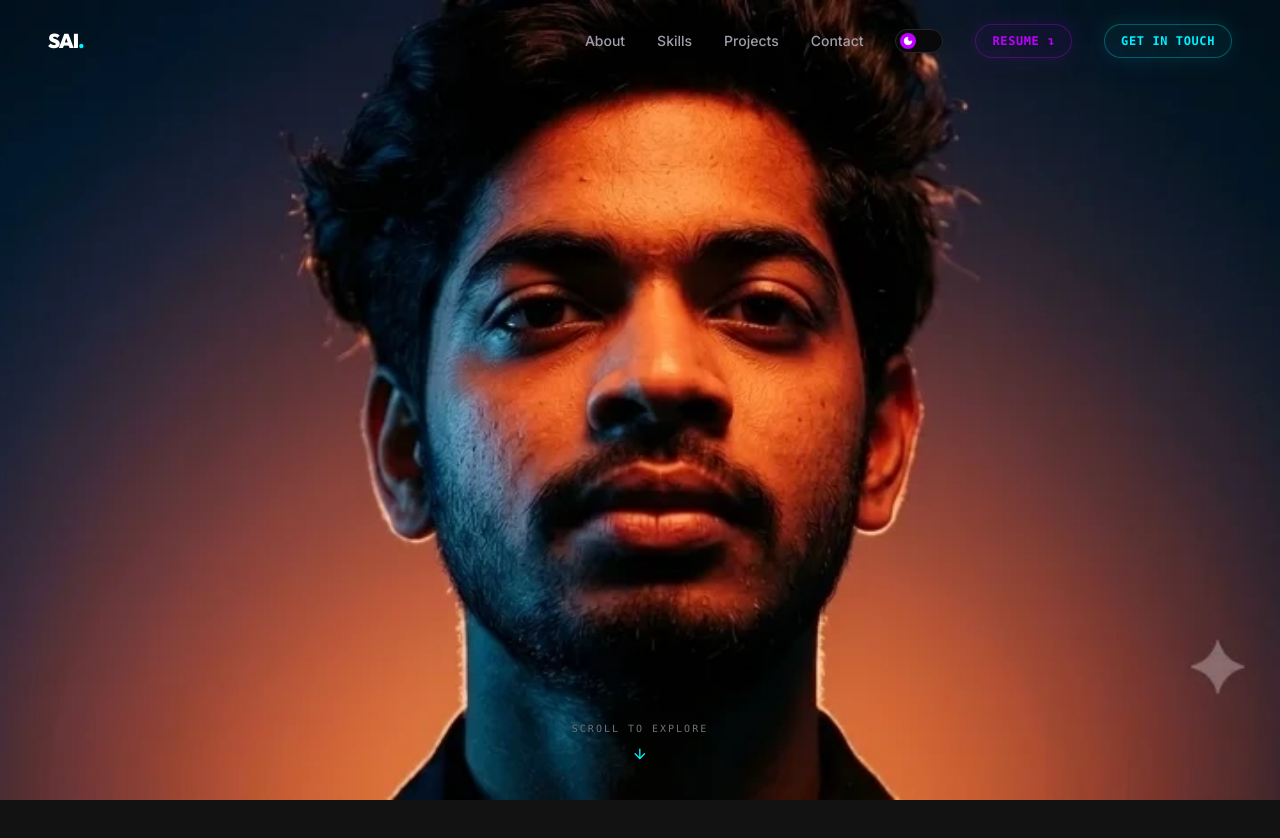
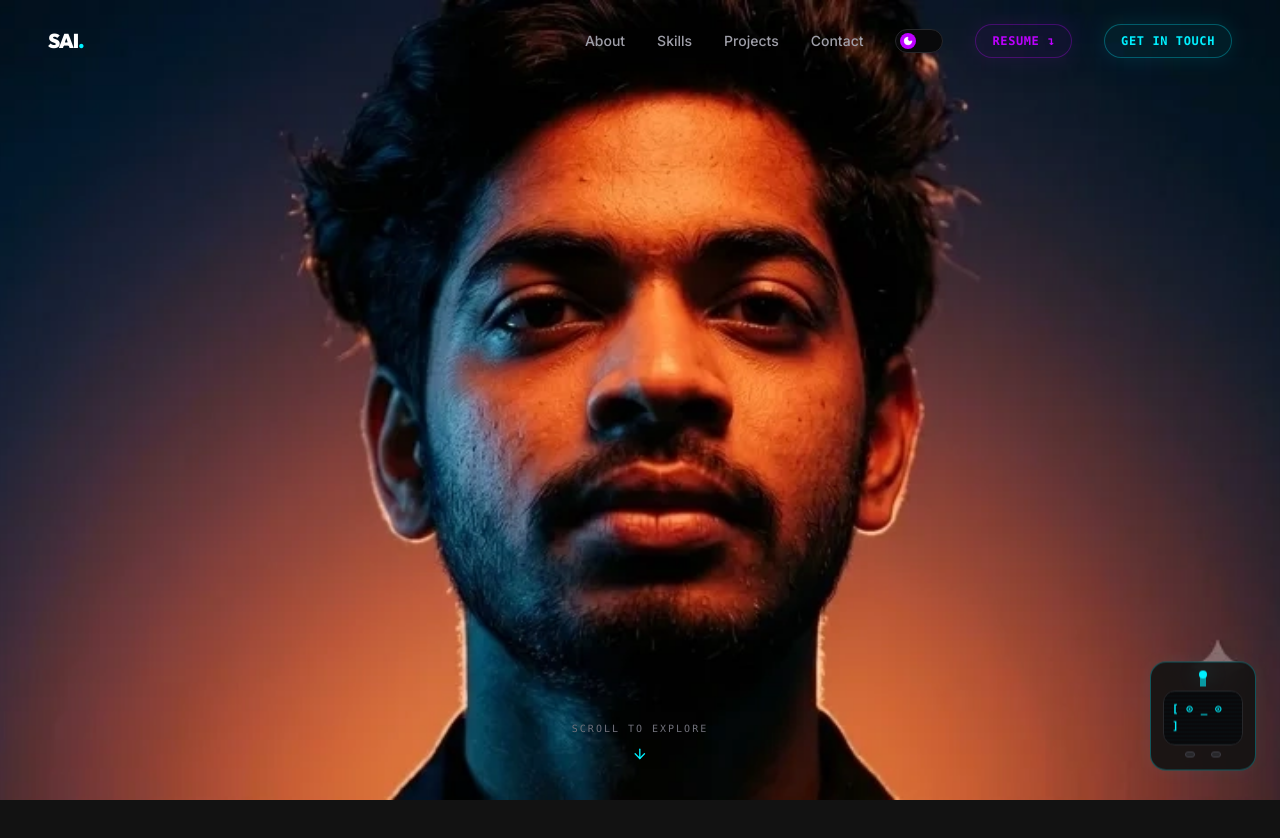
Before and after one commit to mikey470-sai/sequence, a Next.js app: page / in a window 1280 px wide. Shown: the top 838 px of the page. Built offline with nearby package versions, Linux system fonts and the light colour scheme.

Commit message:
feat: add interactive floating FunnyRobot widget to homepage

```diff
--- a/src/app/page.tsx
+++ b/src/app/page.tsx
@@ -7,6 +7,7 @@ import About from "@/components/About";
 import Projects from "@/components/Projects";
 import ContactForm from "@/components/ContactForm";
 import Footer from "@/components/Footer";
+import FunnyRobot from "@/components/FunnyRobot";
 
 export default function Home() {
   return (
@@ -32,6 +33,9 @@ export default function Home() {
 
       {/* Editorial Contact & About Footer */}
       <Footer />
+
+      {/* Floating Interactive Robot Widget */}
+      <FunnyRobot />
     </div>
   );
 }
--- /dev/null
+++ b/src/components/FunnyRobot.tsx
@@ -0,0 +1,139 @@
+"use client";
+
+import React, { useState, useEffect } from "react";
+import { motion, AnimatePresence } from "framer-motion";
+import { Volume2, VolumeX, Sparkles, MessageSquare } from "lucide-react";
+
+const JOKES = [
+  "Beep boop! My circuits are ticklish! 😂",
+  "Evaluating your coding skills... 10/10! (Please don't look at my source code though...)",
+  "If you write 'git push --force' in production, a junior developer sheds a tear.",
+  "I run on 100% clean electricity and 0% sleep, just like you!",
+  "My calculations show that caffeine is 98% responsible for this portfolio's code.",
+  "Beep! I'm planning world domination... starting with your scroll bar! 🤖",
+  "Error 404: Sleep not found. But we found more coffee! ☕",
+  "If at first you don't succeed, call it version 1.0 release.",
+  "I told my creator a joke about UDP. They didn't get it, but they didn't care either.",
+  "Why do programmers wear glasses? Because they can't C#! 🤓"
+];
+
+const FACES = {
+  normal: "[ ⊙ _ ⊙ ]",
+  excited: "[ ≧ ◡ ≦ ]",
+  dizzy: "[ 😵 _ 😵 ]",
+  cool: "[ 😎 _ 😎 ]",
+  cute: "[ ಠ ◡ ಠ ]",
+  love: "[ ♡ ◡ ♡ ]"
+};
+
+export default function FunnyRobot() {
+  const [currentFace, setCurrentFace] = useState<keyof typeof FACES>("normal");
+  const [bubbleText, setBubbleText] = useState("Click me to see my microchips tingle!");
+  const [showBubble, setShowBubble] = useState(true);
+  const [spinDegree, setSpinDegree] = useState(0);
+  const [scale, setScale] = useState(1);
+  const [isJumping, setIsJumping] = useState(false);
+
+  // Auto hide initial bubble after 6s
+  useEffect(() => {
+    const timer = setTimeout(() => {
+      setShowBubble(false);
+    }, 6000);
+    return () => clearTimeout(timer);
+  }, []);
+
+  const handleRobotClick = () => {
+    // 1. Pick a random joke
+    const randomJoke = JOKES[Math.floor(Math.random() * JOKES.length)];
+    setBubbleText(randomJoke);
+    setShowBubble(true);
+
+    // 2. Spin robot around and scale jump
+    setSpinDegree((prev) => prev + 360);
+    setIsJumping(true);
+    setCurrentFace("excited");
+
+    // 3. Reset jump and expression after action finishes
+    setTimeout(() => {
+      setIsJumping(false);
+      // Pick a cool face
+      const faces: (keyof typeof FACES)[] = ["cool", "cute", "normal", "love"];
+      setCurrentFace(faces[Math.floor(Math.random() * faces.length)]);
+    }, 600);
+  };
+
+  const handleMouseEnter = () => {
+    setCurrentFace("cute");
+  };
+
+  const handleMouseLeave = () => {
+    // Normal expression
+    setCurrentFace("normal");
+  };
+
+  return (
+    <div className="fixed bottom-6 right-6 z-[9999] flex flex-col items-end pointer-events-none select-none">
+
+      {/* Speech Bubble */}
+      <AnimatePresence>
+        {showBubble && (
+          <motion.div
+            initial={{ opacity: 0, scale: 0.8, y: 15 }}
+            animate={{ opacity: 1, scale: 1, y: 0 }}
+            exit={{ opacity: 0, scale: 0.8, y: 10 }}
+            transition={{ type: "spring", stiffness: 400, damping: 25 }}
+            className="mb-3 max-w-[200px] bg-zinc-950/95 border border-zinc-800 text-zinc-200 text-[11px] p-3 rounded-2xl shadow-xl pointer-events-auto relative text-center leading-relaxed"
+          >
+            {bubbleText}
+            {/* Small speech arrow */}
+            <div className="absolute -bottom-1.5 right-6 w-3 h-3 bg-zinc-950 border-r border-b border-zinc-800 rotate-45" />
+          </motion.div>
+        )}
+      </AnimatePresence>
+
+      {/* Floating Robot Body */}
+      <motion.div
+        animate={isJumping ? { y: [-15, -40, 0] } : { y: [0, -8, 0] }}
+        transition={
+          isJumping
+            ? { duration: 0.6, ease: "easeInOut" }
+            : { repeat: Infinity, duration: 3, ease: "easeInOut" }
+        }
+        className="pointer-events-auto cursor-pointer"
+      >
+        <motion.div
+          animate={{ rotate: spinDegree }}
+          transition={{ duration: 0.6, ease: "easeOut" }}
+          whileHover={{ scale: 1.08 }}
+          whileTap={{ scale: 0.92 }}
+          onClick={handleRobotClick}
+          onMouseEnter={handleMouseEnter}
+          onMouseLeave={handleMouseLeave}
+          className="relative flex flex-col items-center justify-center p-3 rounded-2xl border border-brand-cyan/30 hover:border-brand-cyan bg-[#121212]/90 shadow-[0_0_20px_rgba(0,240,255,0.05)] hover:shadow-[0_0_20px_rgba(0,240,255,0.2)] backdrop-blur-md transition-all duration-300"
+        >
+          {/* Glowing Antenna */}
+          <div className="w-1.5 h-3 bg-brand-cyan/60 rounded-t-full relative flex items-center justify-center mb-1">
+            <span className="absolute -top-1 w-2.5 h-2.5 rounded-full bg-brand-purple animate-ping opacity-75" />
+            <span className="absolute -top-1 w-2 h-2 rounded-full bg-brand-cyan shadow-glow-cyan" />
+          </div>
+
+          {/* Robo screen / Head */}
+          <div className="w-20 py-2.5 bg-zinc-950 border border-zinc-800 rounded-xl flex items-center justify-center px-2 relative overflow-hidden">
+            {/* Grid display line pattern */}
+            <div className="absolute inset-0 bg-[linear-gradient(rgba(0,240,255,0.03)_1px,transparent_1px)] bg-[size:100%_4px] pointer-events-none" />
+            <span className="font-mono text-[11px] font-bold text-brand-cyan tracking-wider select-none">
+              {FACES[currentFace]}
+            </span>
+          </div>
+
+          {/* Little Robo Wheels / feet */}
+          <div className="flex gap-4 mt-1.5">
+            <div className="w-2.5 h-1.5 bg-zinc-800 rounded-full border border-zinc-700" />
+            <div className="w-2.5 h-1.5 bg-zinc-800 rounded-full border border-zinc-700" />
+          </div>
+        </motion.div>
+      </motion.div>
+
+    </div>
+  );
+}
```
